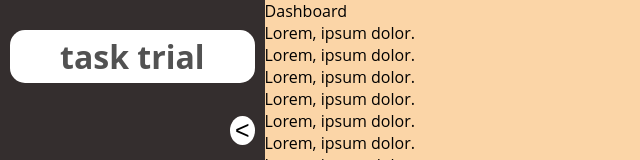
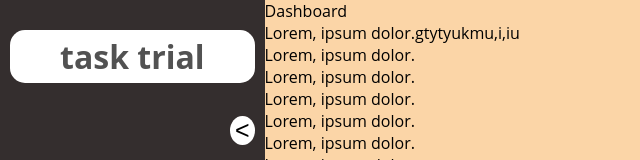
Before and after one commit to TaskTrial/client, a React (Vite) app: page /Home in a window 1280 px wide. Both pictures are taken after typing "name@example.com", "Sample123" into the empty fields and a click on the input "Sign In". Shown: the top 160 px of the page, without its empty margins (0-640 px from the left). Built offline with nearby package versions, Linux system fonts and the light colour scheme.

Commit message:
feat: fix important problem in HomePages

```diff
--- a/src/Components/Home.jsx
+++ b/src/Components/Home.jsx
@@ -31,7 +31,7 @@ function Home() {
       >
         {isSidebarOpen ? "<" : ">"}
       </button>
-      <div className="Home">
+      <div className={`Home ${isSidebarOpen ? "" : "toggle-home"}`}>
         <div className={`main-links ${isSidebarOpen ? "" : "sidebar-hidden"}`}>
           <h1>task trial</h1>
           <div className="create-project">
--- a/src/Components/Styles/Home.css
+++ b/src/Components/Styles/Home.css
@@ -3,6 +3,10 @@
   grid-template-columns: auto 1fr;
   width: 100%;
 }
+.toggle-home {
+  grid-template-columns: 1fr;
+}
+
 .main-links {
   background-color: #342e2e;
   height: 100vh;
--- a/src/Components/pagesOfHome/Dashboard.jsx
+++ b/src/Components/pagesOfHome/Dashboard.jsx
@@ -10,7 +10,7 @@ function Dashboard() {
       }}
     >
       Dashboard
-      <p>Lorem, ipsum dolor.</p>
+      <p>Lorem, ipsum dolor.gtytyukmu,i,iu</p>
       <p>Lorem, ipsum dolor.</p>
       <p>Lorem, ipsum dolor.</p>
       <p>Lorem, ipsum dolor.</p>
```
